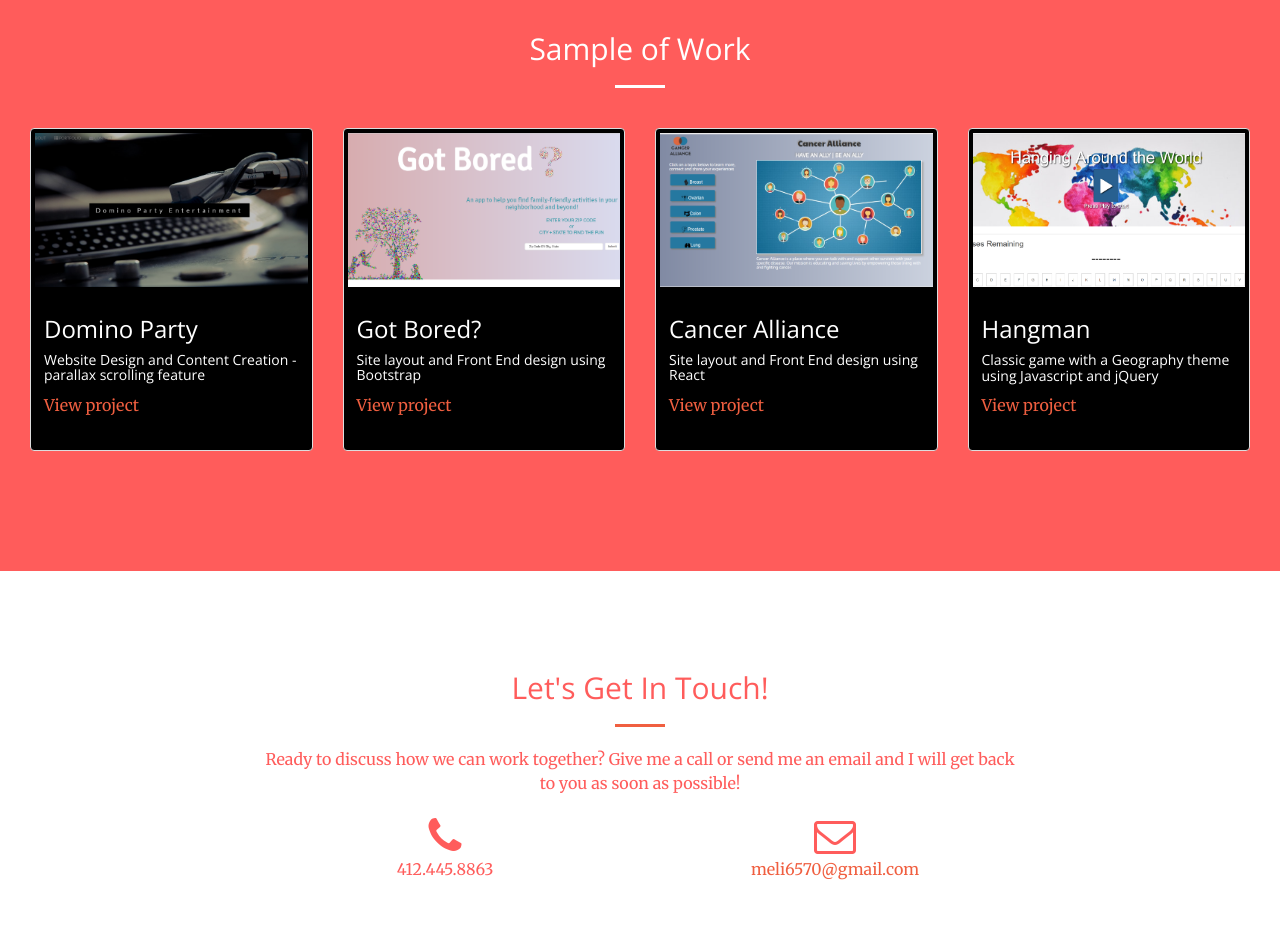
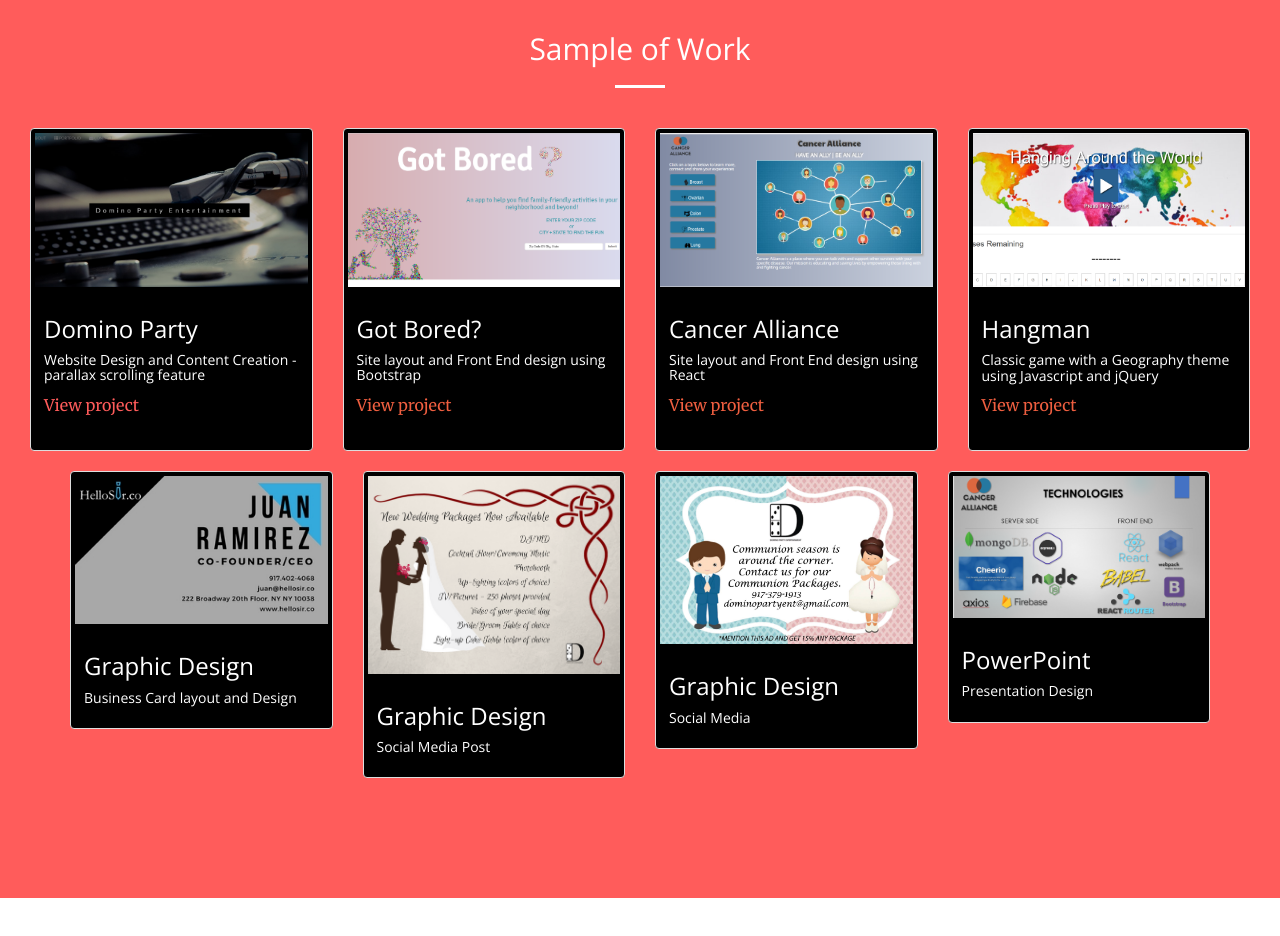
Before and after one commit to meli6570/mysite, a website: page index.html in a window 1280 px wide. Shown: the part 1900-2836 px from the top of the page. Drawn offline with nearby package versions, Linux system fonts and the light colour scheme.

Commit message:
more samples

```diff
--- a/index.html
+++ b/index.html
@@ -166,7 +166,7 @@
                     <div class="caption">
                         <h3 style="color:white;">Domino Party</h3>
                         <h5 style="color:white;">Website Design and Content Creation - parallax scrolling feature</h5>
-                        <p><a href="https://meli6570.github.io/dominoParty/" target="_blank" class="button1"  role="button" style="text-align: center;">View project</a> </p>
+                        <p><a href="https://meli6570.github.io/dominoParty/" target="_blank" class="button1"  role="button" style="text-align: center; color: #FF5C5B">View project</a> </p>
                     </div>
                 </div>
             </div>
@@ -205,6 +205,53 @@
             </div>
         </div>
     </div>
+    <div class="container">
+    <div class="row">
+            <div class="col-md-3">
+                <div class="thumbnail" style="background-color: black;">
+                    <img id=tm1 src="./img/5.jpg" alt="dpe">
+                    <div class="caption">
+                        <h3 style="color:white;">Graphic Design</h3>
+                        <h5 style="color:white;">Business Card layout and Design</h5>
+                        <!-- <p><a href="https://meli6570.github.io/dominoParty/" target="_blank" class="button1"  role="button" style="text-align: center; color: #FF5C5B">View project</a> </p> -->
+                    </div>
+                </div>
+            </div>
+
+
+
+    <div class="col-md-3">
+        <div class="thumbnail" style="background-color: black;">
+            <img id=tm1 src="./img/6.png" alt="bored">
+            <div class="caption">
+                <h3 style="color:white;">Graphic Design</h3>
+                <h5 style="color:white;">Social Media Post</h5>
+                <!-- <p ><a href="https://fam-app-94e72.firebaseapp.com/" target="_blank" class="button1"  role="button">View project</a> </p> -->
+            </div>
+        </div>
+    </div>
+
+<div class="col-md-3">
+        <div class="thumbnail" style="background-color: black;">
+            <img id=tm1 src="./img/7.jpg" alt="cancer">
+            <div class="caption">
+                <h3 style="color:white;">Graphic Design</h3>
+                <h5 style="color:white;">Social Media</h5>
+                <!-- <p ><a href="https://cancer-alliance.herokuapp.com/" target="_blank" class="button1"  role="button">View project</a> </p> -->
+            </div>
+        </div>
+    </div>
+
+    <div class="col-md-3">
+        <div class="thumbnail" style="background-color: black;">
+            <img id=tm1 src="./img/8.png" alt="hangman">
+            <div class="caption">
+                <h3 style="color:white;">PowerPoint</h3>
+                <h5 style="color:white;">Presentation Design</h5>
+                <!-- <p ><a href="https://meli6570.github.io/Hangman/" target="_blank" class="button1"  role="button">View project</a> </p> -->
+            </div>
+        </div>
+    </div>
 
 </section>
 
@@ -228,6 +275,7 @@
                 </div>
             </div>
         </div>
+        </div>
     </section>
 
     <!-- jQuery -->
```
Also changed, not shown: img/5.jpg (added), img/6.jpg (added), img/6.png (added), img/7.jpg (added), img/8.png (added).
